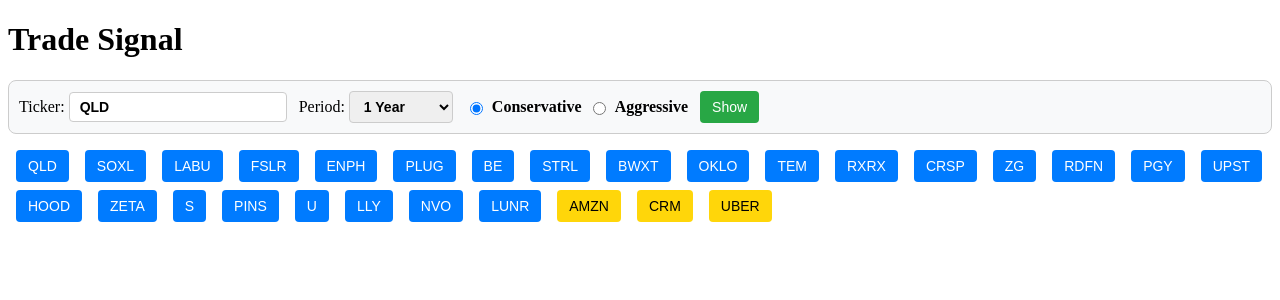
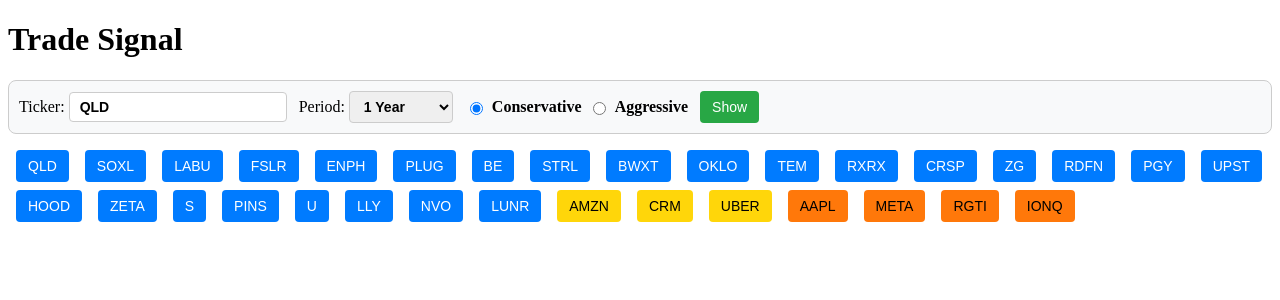
Before and after one commit to jaeyp/stock-api, a FastAPI app: page /trade_signal in a window 1280 px wide. Shown: the top 300 px of the page. Run offline with FastAPI, Linux system fonts and the light colour scheme.

Commit message:
wip: add other tickers

```diff
--- a/app/api/signal.py
+++ b/app/api/signal.py
@@ -11,7 +11,7 @@ router = APIRouter()
 # Safe default ticker list (modified to copy from default_factory)
 DEFAULT_TICKERS = ["QLD", "SOXL", "LABU", "FSLR", "ENPH", "PLUG", "BE", "STRL", "BWXT", "OKLO",
                     "TEM", "RXRX", "CRSP", "ZG", "RDFN", "PGY", "UPST", "HOOD", "ZETA", "S",
-                    "PINS", "U", "LLY", "NVO", "LUNR", "AMZN", "CRM", "UBER"]
+                    "PINS", "U", "LLY", "NVO", "LUNR", "AMZN", "CRM", "UBER", "AAPL", "META", "RGTI", "IONQ"]
 
 class TradeSignalResponse(BaseModel):
     ticker: str
--- a/app/templates/trade_signal.html
+++ b/app/templates/trade_signal.html
@@ -40,6 +40,19 @@
       }
       .ticker-nabak-button:hover {
         background-color: #ffc300;
+      }
+      .ticker-other-button {
+        margin: 4px 8px;
+        padding: 8px 12px;
+        border: none;
+        background-color: #ff780a;
+        color: black;
+        cursor: pointer;
+        border-radius: 4px;
+        font-size: 14px;
+      }
+      .ticker-other-button:hover {
+        background-color: #ff580a;
       }
       .input-container {
         display: flex;
@@ -109,6 +122,7 @@
         "LUNR",
       ];
       const favoriteTickersNabak = ["AMZN", "CRM", "UBER"];
+      const otherTickers = ["AAPL", "META", "RGTI", "IONQ"];
 
       window.onload = function () {
         const tickerContainer = document.getElementById("favorite-tickers");
@@ -126,6 +140,16 @@
           let btn = document.createElement("button");
           btn.innerText = ticker;
           btn.className = "ticker-nabak-button";
+          btn.onclick = function () {
+            document.getElementById("ticker").value = ticker;
+            fetchGraph();
+          };
+          tickerContainer.appendChild(btn);
+        });
+        otherTickers.forEach((ticker) => {
+          let btn = document.createElement("button");
+          btn.innerText = ticker;
+          btn.className = "ticker-other-button";
           btn.onclick = function () {
             document.getElementById("ticker").value = ticker;
             fetchGraph();
```
